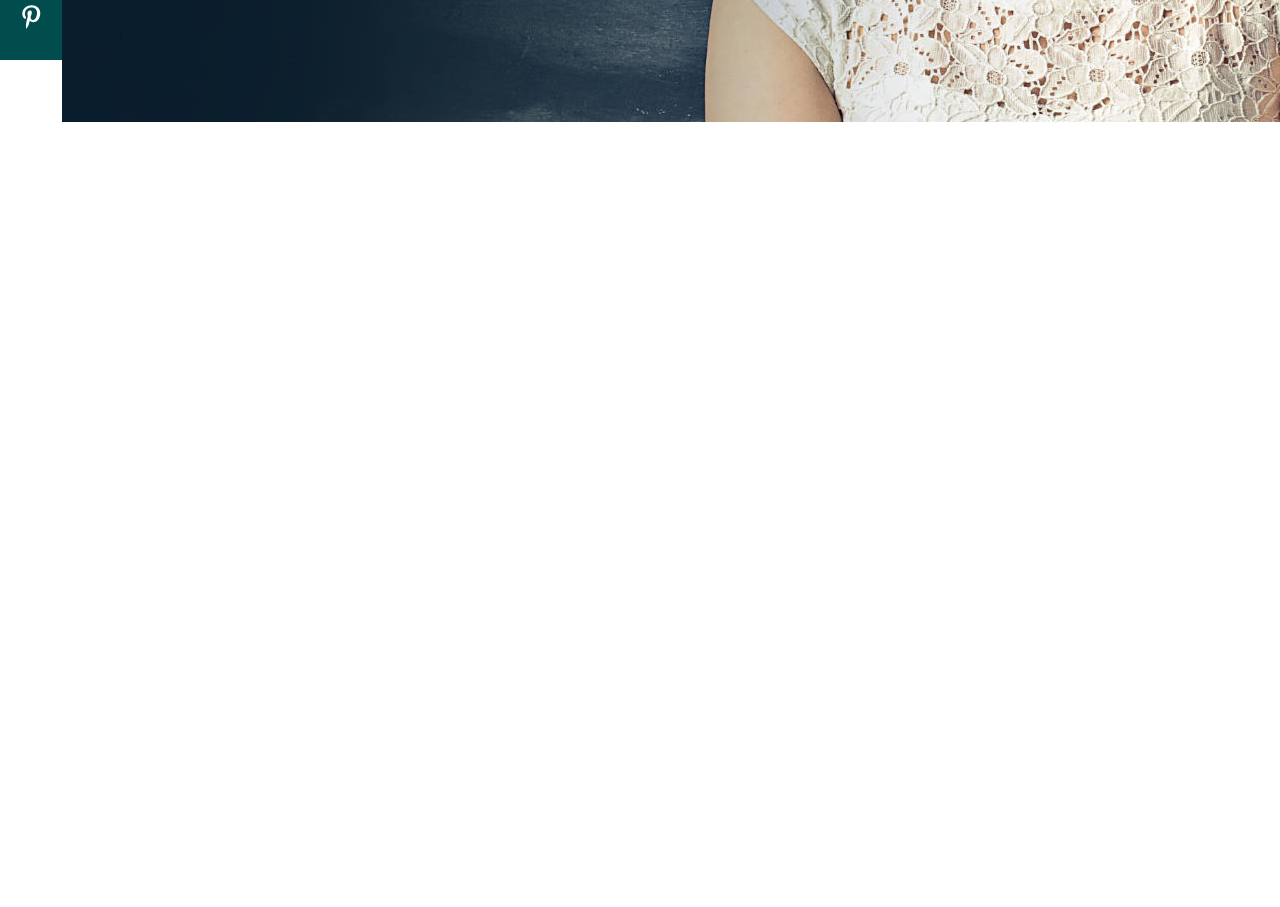
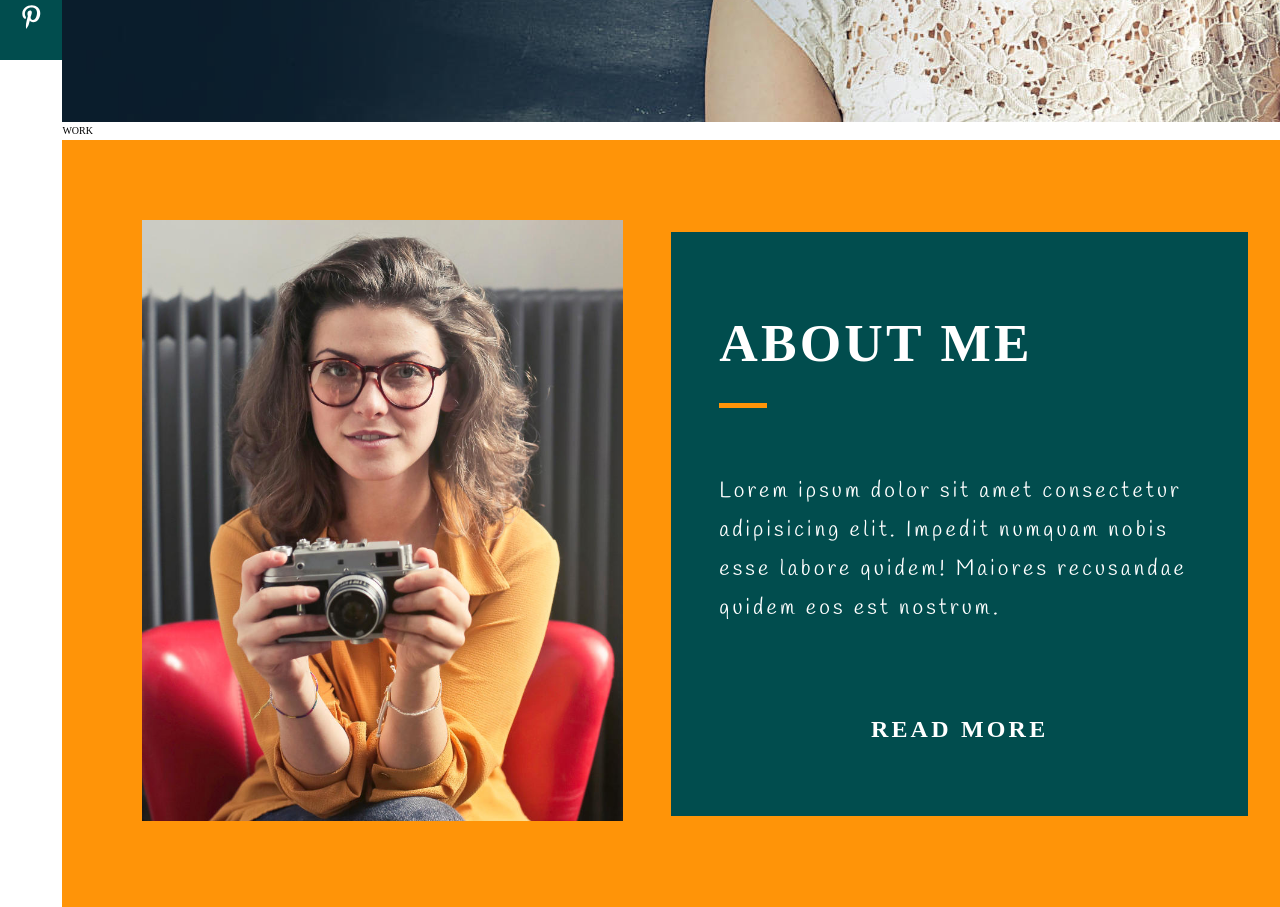
Before and after one commit to joepasss/sass_study, a React (Create React App) app in the folder scarlett-portfolio/: page / in a window 1280 px wide. Shown: the part 740-1647 px from the top of the page. Before the commit the page ends 862 px from the top, so only its background shows below. Built offline with nearby package versions, Linux system fonts and the light colour scheme; a web font is replaced by a local one.

Commit message:
About me section

```diff
--- a/scarlett-portfolio/src/App.js
+++ b/scarlett-portfolio/src/App.js
@@ -3,6 +3,8 @@ import './styles/app.scss';
 import SideNav from './components/sideNav/SideNav.jsx';
 import MainNav from './components/mainNav/MainNav';
 import Hero from './components/hero/Hero';
+import Work from './components/work/Work';
+import Aboutme from './components/aboutme/Aboutme';
 
 function App() {
   return (
@@ -14,6 +16,8 @@ function App() {
       <main>
         <MainNav />
         <Hero />
+        <Work />
+        <Aboutme />
       </main>
     </div>
   );
--- /dev/null
+++ b/scarlett-portfolio/src/components/aboutme/Aboutme.jsx
@@ -0,0 +1,27 @@
+import './aboutme.scss';
+
+import profile from '../../assets/img/content-img-02.jpg';
+
+function Aboutme() {
+  return (
+    <section id='about-me'>
+      <div className='img'>
+        <img src={profile} alt='profile image' />
+      </div>
+
+      <div className='content'>
+        <h2 className='title'>About Me</h2>
+        <p className='para'>
+          Lorem ipsum dolor sit amet consectetur adipisicing elit. Impedit
+          numquam nobis esse labore quidem! Maiores recusandae quidem eos est
+          nostrum.
+        </p>
+        <a href='#!' className='link'>
+          Read More
+        </a>
+      </div>
+    </section>
+  );
+}
+
+export default Aboutme;
--- /dev/null
+++ b/scarlett-portfolio/src/components/aboutme/aboutme.scss
@@ -0,0 +1 @@
+@import '../../styles/global.scss';
--- a/scarlett-portfolio/src/components/hero/hero.scss
+++ b/scarlett-portfolio/src/components/hero/hero.scss
@@ -85,6 +85,10 @@ section#showcase {
   section#showcase {
     background-position: 100%;
     align-items: flex-end;
+
+    a.content-link {
+      display: none;
+    }
   }
 }
 
--- /dev/null
+++ b/scarlett-portfolio/src/components/work/Work.jsx
@@ -0,0 +1,7 @@
+import './work.scss';
+
+function Work() {
+  return <div>WORK</div>;
+}
+
+export default Work;
--- /dev/null
+++ b/scarlett-portfolio/src/components/work/work.scss
@@ -0,0 +1,94 @@
+@import '../../styles/global.scss';
+
+section#about-me {
+  display: flex;
+  justify-content: space-around;
+  align-items: center;
+  flex-wrap: wrap;
+
+  padding: 2rem;
+  background-color: $secondary-color;
+
+  div.img,
+  div.content {
+    flex-basis: 30rem;
+    padding: 3rem;
+    flex-grow: 1;
+  }
+
+  div.img {
+    img {
+      width: 100%;
+      height: 100%;
+      object-fit: cover;
+    }
+  }
+
+  div.content {
+    background-color: $primary-color;
+
+    h2 {
+      color: white;
+      font-size: calc(2rem + 1.6667vw);
+      padding: 1rem 0;
+      text-transform: uppercase;
+
+      position: relative;
+
+      margin-bottom: 4rem;
+      letter-spacing: 0.2rem;
+
+      &::after {
+        content: '';
+        position: absolute;
+        bottom: 0;
+        left: 0;
+        height: 0.3rem;
+        width: 10%;
+        background-color: $secondary-color;
+      }
+    }
+
+    p {
+      margin-bottom: 4rem;
+      letter-spacing: 0.2rem;
+      font-size: calc(1rem + 0.4445vw);
+      font-family: 'Handlee', cursive;
+      color: white;
+    }
+
+    a:visited,
+    a:link {
+      padding: 1rem 0;
+      font-size: 1.5rem;
+      font-weight: 600;
+      letter-spacing: 0.2rem;
+      text-transform: uppercase;
+
+      position: relative;
+      z-index: 1;
+      text-align: center;
+
+      &::after {
+        content: '';
+        position: absolute;
+        top: 0;
+        left: 0;
+        width: 100%;
+        height: 100%;
+        background-color: $secondary-color;
+        transform: scaleY(0);
+        transform-origin: bottom;
+        transition: transform 0.45s cubic-bezier(0.645, 0.45, 0.355, 1);
+
+        z-index: -1;
+      }
+
+      &:hover::after,
+      &:active::after {
+        transform: scaleY(1);
+        transform-origin: top;
+      }
+    }
+  }
+}
```
